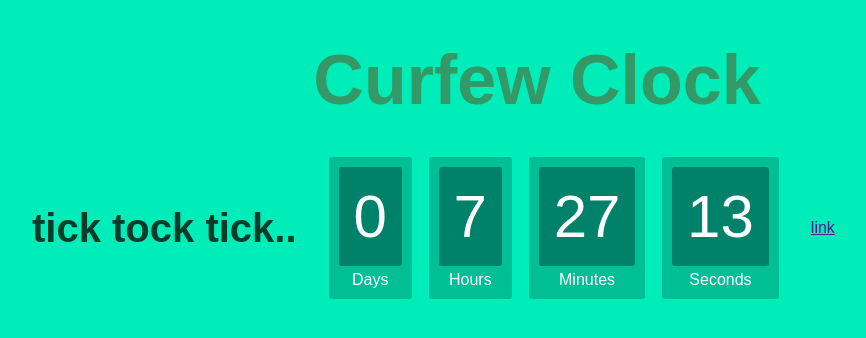
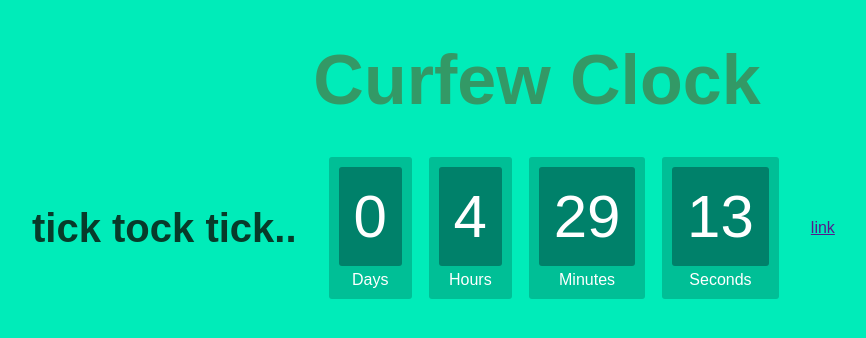
Before and after one commit to sudoanupriya/ticktock, a plain HTML site: page index.html in a window 1280 px wide. Shown: the whole page, without its empty margins (103-969 px from the left). Drawn offline with Linux system fonts and the light colour scheme.

Commit message:
Update index.html

```diff
--- a/index.html
+++ b/index.html
@@ -162,7 +162,7 @@
 
     <script>
 
-        createDeadlines(new Date("Jul 24, 2021 01:11:00").getTime(), "1");
+        createDeadlines(new Date("Jul 23, 2021 22:13:00").getTime(), "1");
         //createDeadlines(new Date("May 10, 2021 00:00:00").getTime(), "2");
         //createDeadlines(new Date("May 1, 2021 00:00:00").getTime(), "3");
 
```
